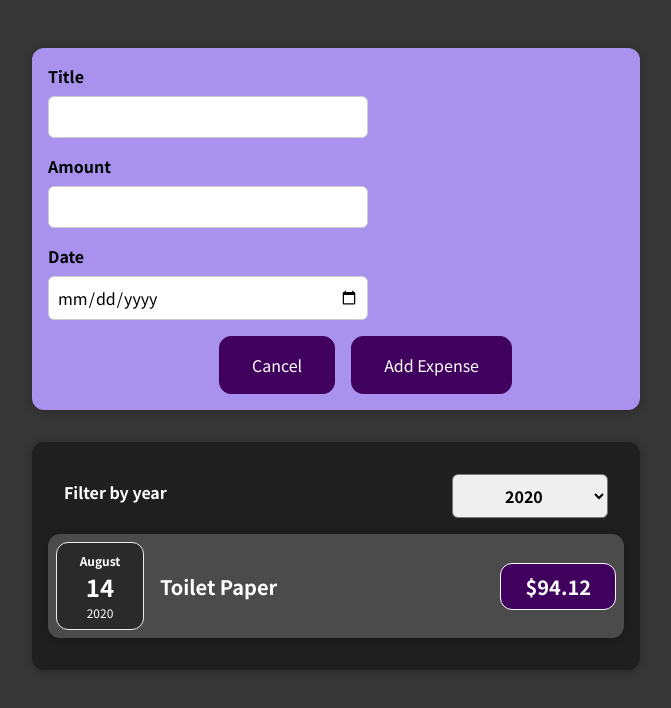
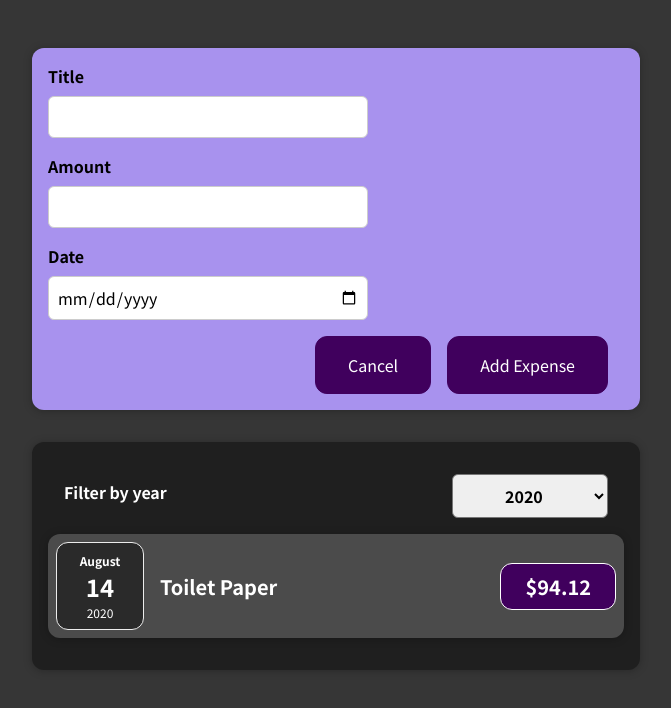
Before and after one commit to Aishanipach/Data-Visualiser, a React (Create React App) app: page / in a window 1280 px wide. Both pictures are taken after a click on the button "Add New Expense". Shown: the top 708 px of the page, without its empty margins (304-975 px from the left). Built offline with nearby package versions, Linux system fonts and the light colour scheme.

Commit message:
Update ExpenseForm.css

```diff
--- a/src/components/NewExpense/ExpenseForm.css
+++ b/src/components/NewExpense/ExpenseForm.css
@@ -21,10 +21,6 @@
   max-width: 100%;
 }
 
-
 .new-expense__actions {
   text-align: right;
-    margin-left: auto;
-    margin-top: auto;
-    margin-right: 6em ;
 }
```
Lines whose indentation alone changed are shown as unchanged.
